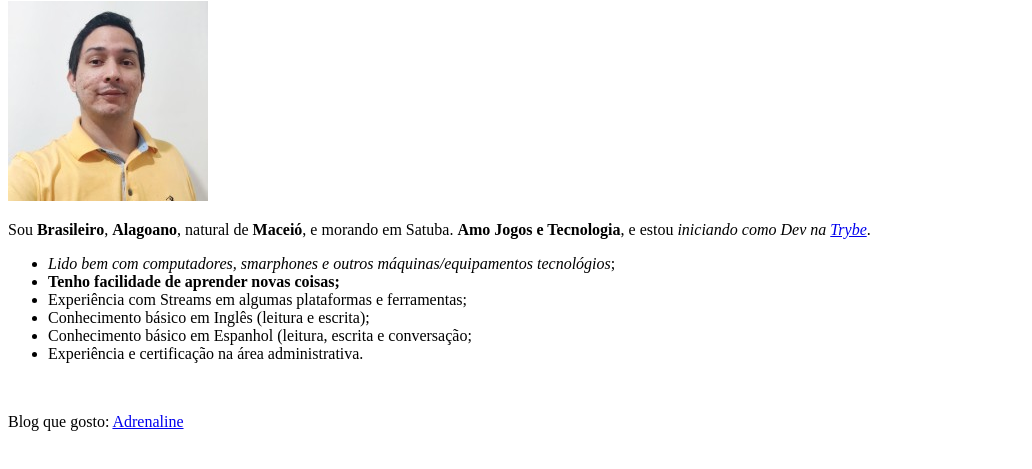
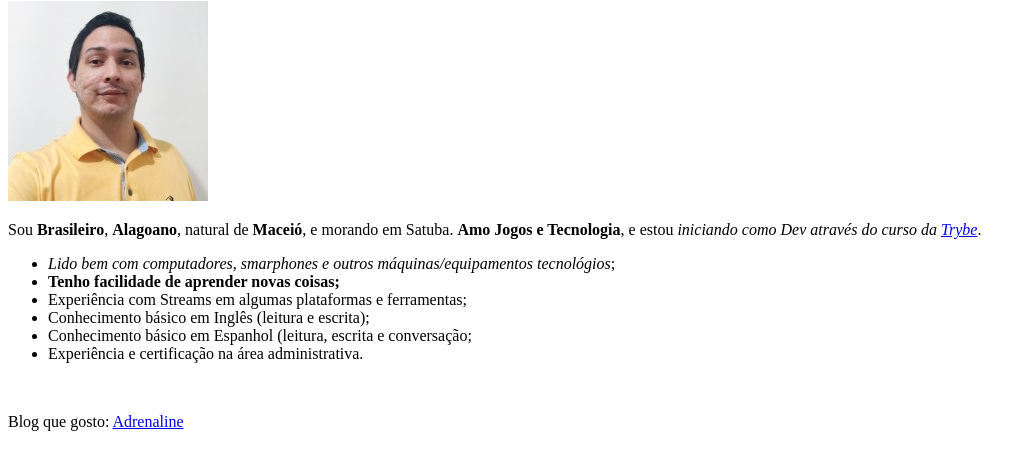
Before and after one commit to arthuroliveirasou/arthuroliveirasou.github.io, a plain HTML site: page index.html in a window 1280 px wide. Shown: the part 113-582 px from the top of the page, without its empty margins (0-1032 px from the left). Drawn offline with Linux system fonts and the light colour scheme.

Commit message:
texto da descrição corrigido

```diff
--- a/index.html
+++ b/index.html
@@ -14,7 +14,7 @@
     <h1 id="nome">Arthur Oliveira</h1>
     <img src="./images/Perfil-200x200.jpeg" id="fotoArthurOliveira" alt="Foto de Arthur Oliveira. Está visível o seu rosto, cabelo, e a parte superior de seu torso. Ele veste uma camisa polo amarela, e atrás dele existe um fundo branco.">
     <p id="description">
-    Sou <strong>Brasileiro</strong>, <strong>Alagoano</strong>, natural de <strong>Maceió</strong>, e morando em Satuba. <strong>Amo Jogos e Tecnologia</strong>, e estou <em>iniciando como Dev na <a href="https://www.betrybe.com" target="_blank">Trybe</a></em>.
+    Sou <strong>Brasileiro</strong>, <strong>Alagoano</strong>, natural de <strong>Maceió</strong>, e morando em Satuba. <strong>Amo Jogos e Tecnologia</strong>, e estou <em>iniciando como Dev através do curso da <a href="https://www.betrybe.com" target="_blank">Trybe</a></em>.
     </p>
     <ul id="habilities">
     <li><em>Lido bem com computadores, smarphones e outros máquinas/equipamentos tecnológios</em>;</li>
```
